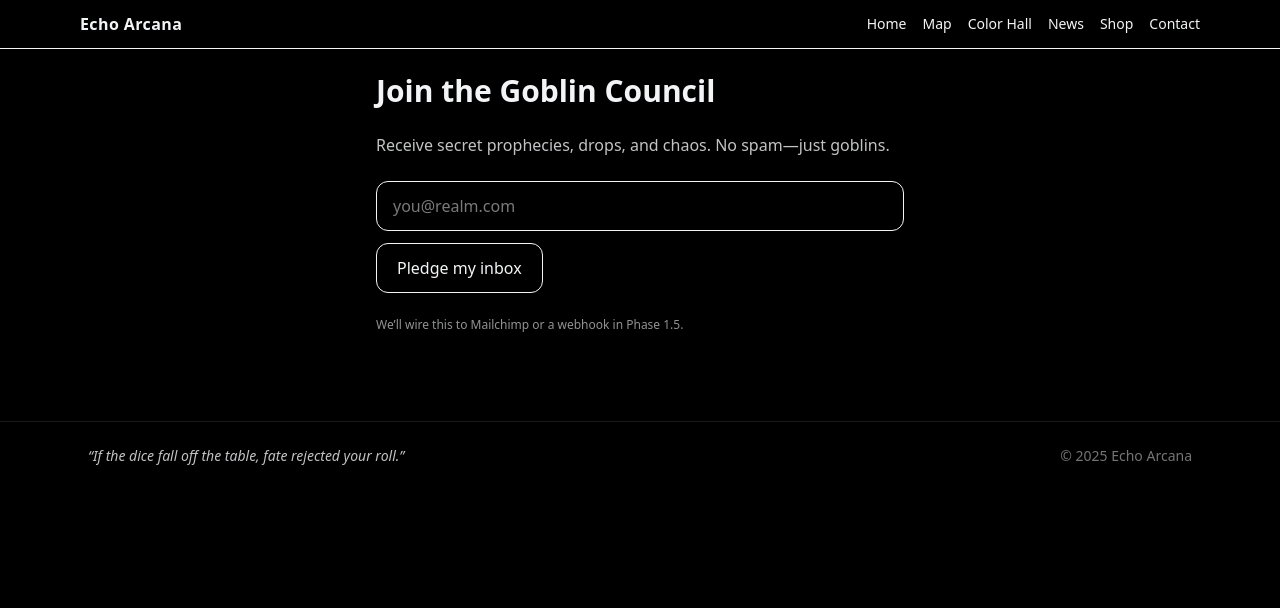
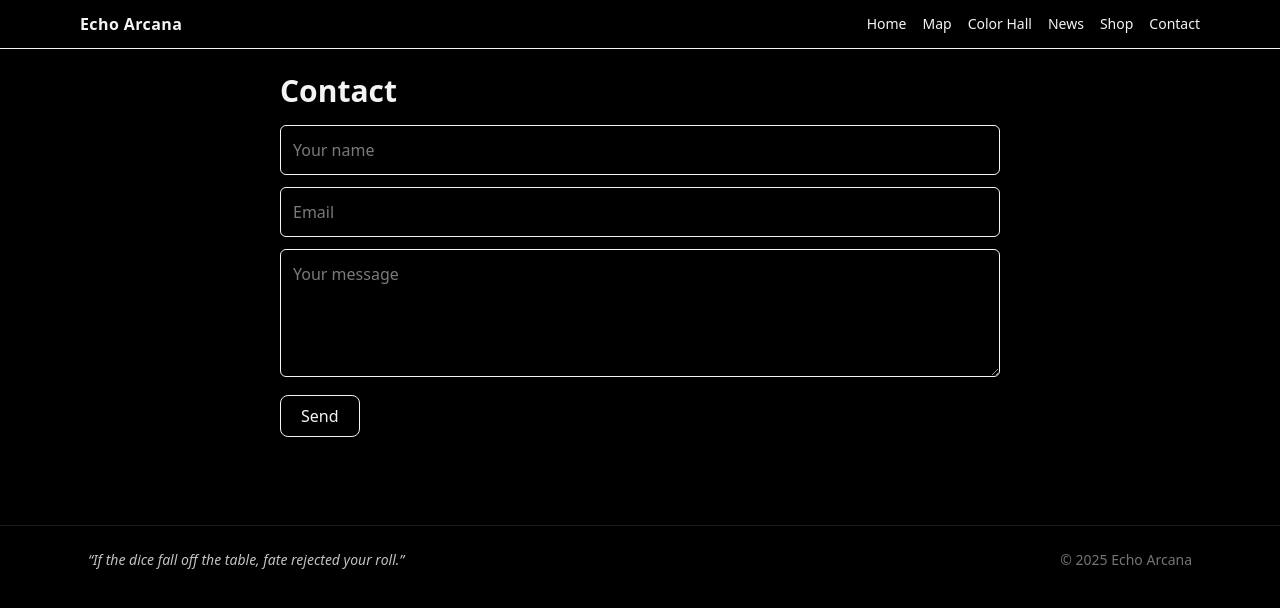
Before and after one commit to rdeflora/echo-arcana, a Next.js app: page /contact in a window 1280 px wide. Shown: the top 608 px of the page. Built offline with nearby package versions, Linux system fonts and the light colour scheme.

Commit message:
feat: subscribe & contact APIs (disk), Color Hall data source, 404 page

```diff
--- a/app/api/art-list/route.ts
+++ b/app/api/art-list/route.ts
@@ -1,27 +1,11 @@
-export const dynamic = "force-dynamic";
-
 import { NextResponse } from "next/server";
-import path from "path";
-import { readdir } from "fs/promises";
-
+import { readFile } from "fs/promises";
 export async function GET() {
-  const uploadsDir = path.join(process.cwd(), "public", "uploads");
   try {
-    const entries = await readdir(uploadsDir, { withFileTypes: true });
-    const items = entries
-      .filter((d) => d.isFile() && /\.(png|jpe?g|gif|webp|avif)$/i.test(d.name))
-      .map((d) => ({
-        name: d.name,
-        src: `/uploads/${encodeURIComponent(d.name)}`,
-      }))
-      .sort((a, b) => a.name.localeCompare(b.name));
-
-    return NextResponse.json(
-      { ok: true, items },
-      { headers: { "Cache-Control": "no-store" } }
-    );
-  } catch (err: unknown) {
-    const msg = err instanceof Error ? err.message : String(err);
-    return NextResponse.json({ ok: false, error: msg }, { status: 500 });
+    const raw = await readFile(process.cwd() + "/public/data/color-hall.json", "utf8");
+    const arr = JSON.parse(raw);
+    return NextResponse.json(arr);
+  } catch {
+    return NextResponse.json([]);
   }
 }
--- a/app/contact/page.tsx
+++ b/app/contact/page.tsx
@@ -1,15 +1,27 @@
-export const metadata = { title: "Join the Goblin Council" };
-
-export default function Contact() {
+export const metadata = { title: "Contact — Echo Arcana" };
+export default function ContactPage() {
+  async function submit(formData: FormData) {
+    "use server";
+  }
   return (
-    <main className="mx-auto max-w-xl p-6 space-y-6">
-      <h1 className="text-3xl font-extrabold">Join the Goblin Council</h1>
-      <p className="opacity-80">Receive secret prophecies, drops, and chaos. No spam—just goblins.</p>
-      <form className="space-y-3" method="post" action="/api/subscribe">
-        <input required name="email" type="email" placeholder="you@realm.com" className="w-full rounded-xl px-4 py-3 bg-black border" />
-        <button className="rounded-xl px-5 py-3 border shadow">Pledge my inbox</button>
+    <main className="mx-auto max-w-3xl p-6 space-y-4">
+      <h1 className="text-3xl font-extrabold">Contact</h1>
+      <form className="space-y-3" onSubmit={async (e) => {
+        e.preventDefault();
+        const body = {
+          name: (e.currentTarget as any).name.value,
+          email: (e.currentTarget as any).email.value,
+          message: (e.currentTarget as any).message.value,
+        };
+        const r = await fetch("/api/contact", { method: "POST", headers: { "Content-Type": "application/json" }, body: JSON.stringify(body) });
+        alert(r.ok ? "Sent! We’ll reply soon." : "Could not send. Try again later.");
+        if (r.ok) (e.currentTarget as HTMLFormElement).reset();
+      }}>
+        <input name="name" placeholder="Your name" className="w-full rounded-md border bg-black/30 p-3" required />
+        <input type="email" name="email" placeholder="Email" className="w-full rounded-md border bg-black/30 p-3" required />
+        <textarea name="message" placeholder="Your message" className="w-full rounded-md border bg-black/30 p-3 min-h-32" required />
+        <button className="rounded-lg border px-5 py-2">Send</button>
       </form>
-      <p className="text-xs opacity-60">We’ll wire this to Mailchimp or a webhook in Phase 1.5.</p>
     </main>
   );
 }
--- a/app/not-found.tsx
+++ b/app/not-found.tsx
@@ -1,12 +1,8 @@
 export default function NotFound() {
   return (
-    <main className="mx-auto max-w-3xl p-8 text-center">
-      <h1 className="text-4xl font-extrabold">404 — Lost in the Weird</h1>
-      <p className="mt-3 opacity-80">That page blinked out of existence. Try the map or the homepage.</p>
-      <div className="mt-6 flex justify-center gap-3">
-        <a className="rounded-xl px-5 py-3 border shadow" href="/">Home</a>
-        <a className="rounded-xl px-5 py-3 border shadow" href="/map">Explore the Map</a>
-      </div>
+    <main className="mx-auto max-w-3xl p-10 text-center">
+      <h1 className="text-4xl font-extrabold mb-2">The goblins moved it.</h1>
+      <p className="opacity-80">This page doesn’t exist (yet). Try the map or Color Hall.</p>
     </main>
   );
 }
--- /dev/null
+++ b/public/data/color-hall.json
@@ -0,0 +1,4 @@
+[
+  {"id":"gw-baby-mishap","title":"Baby Wand Mishap","url":"/news/launch-shenanigans","thumb":"/icon.svg","author":"Echo Arcana"},
+  {"id":"color-open","title":"Color Hall Now Open","url":"/news/color-hall-open","thumb":"/icon.svg","author":"Echo Arcana"}
+]
```
